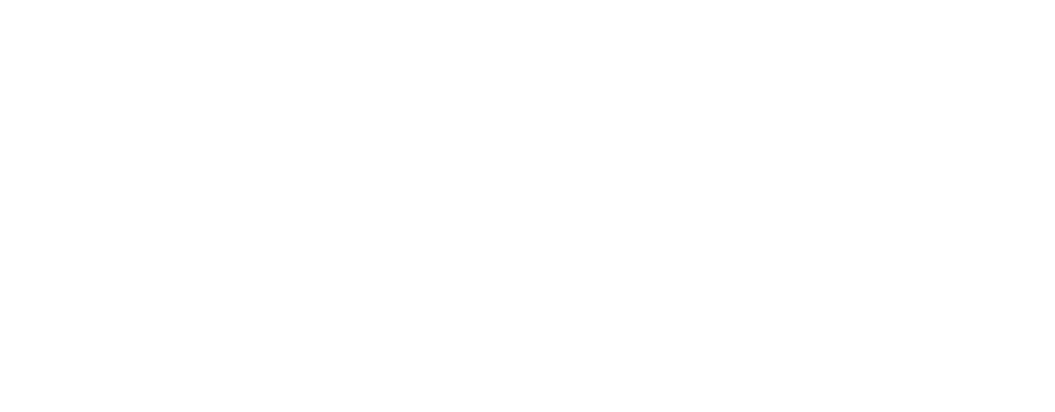
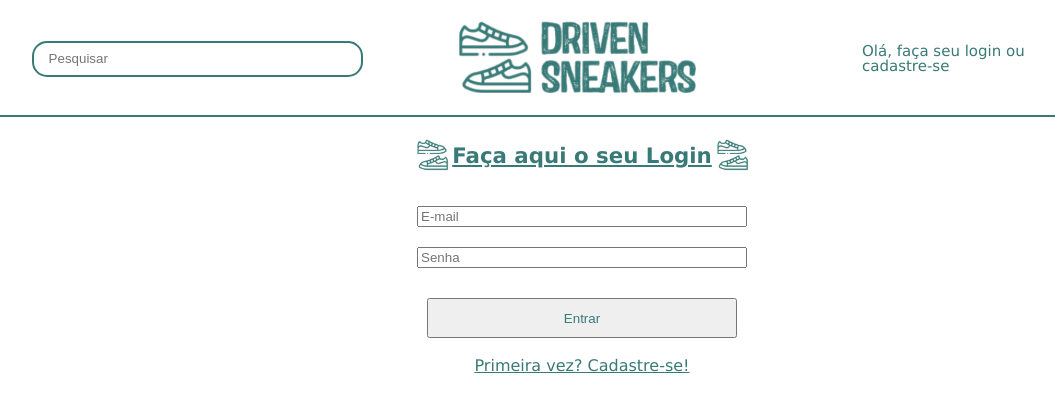
Before and after one commit to anarehder/driven-sneakers-front, a React (Create React App) app: page /signin in a window 1280 px wide. Before the commit this address had no page. Shown: the top 412 px of the page, without its empty margins (58-1113 px from the left). Built offline with nearby package versions, Linux system fonts and the light colour scheme.

Commit message:
create: signin signup

```diff
--- a/src/App.js
+++ b/src/App.js
@@ -3,19 +3,25 @@
 import CheckoutPage from "./pages/CheckoutPage/CheckoutPage";
 import HomePage from "./pages/HomePage/HomePage";
 import { BrowserRouter, Routes, Route } from "react-router-dom";
-
+import AuthProvider from "./context/UserContext";
+import SignUpPage from "./components/SignUp/SignUpPage";
+import SignInPage from "./components/SignIn/SignInPage";
 
 function App() {
   return (
-    <BrowserRouter>
-      <GlobalStyle />
-      <CartProvider>
+    <AuthProvider>
+      <BrowserRouter>
+        <GlobalStyle />
+        <CartProvider>
         <Routes>
           <Route path="/" element={<HomePage />} />
           <Route path="/checkout" element={<CheckoutPage />} />
+          <Route path="/signup" element={<SignUpPage />} />
+          <Route path="/signin" element={<SignInPage />} />
         </Routes>
-      </CartProvider>
-    </BrowserRouter>
+        </CartProvider>
+      </BrowserRouter>
+    </AuthProvider>
   );
 }
 
--- a/src/components/Header/Header.js
+++ b/src/components/Header/Header.js
@@ -1,11 +1,11 @@
-import { ScreenContainer, LogoContainer, BarContainer, InputContainer, SignUpContainer } from "./StyledHeader.js"
+import { ScreenContainer, LogoContainer, BarContainer, InputContainer, FunctionsContainer, SignUpContainer } from "./StyledHeader.js"
 import logoCompleta from "../../assets/logo_completa.png"
-import { Link } from "react-router-dom"
+import { Link, useNavigate } from "react-router-dom"
 
 export default function Header() {
+    const navigate = useNavigate()
     return (
         <ScreenContainer>
-
             <BarContainer>
                 <InputContainer>
                     <input placeholder="Pesquisar"></input>
@@ -15,14 +15,18 @@
                         <img src={logoCompleta} alt="logo" />
                     </Link>
                 </LogoContainer>
-                <SignUpContainer>
-                    <button>Cadastre-se</button>
-                    <button>Entrar</button>
+                <FunctionsContainer>
+                    <SignUpContainer onClick={() => navigate("/signin")}>
+                    <ion-icon name="person-circle-outline"></ion-icon>
+                    <span>Olá, faça seu login ou cadastre-se</span>
+                    </SignUpContainer>
+                    <>
                     <Link to={"/checkout"}>
                         <ion-icon name="cart-outline" ></ion-icon>
                     </Link>
                     <ion-icon name="exit-outline"></ion-icon>
-                </SignUpContainer>
+                    </>
+                </FunctionsContainer>
             </BarContainer>
         </ScreenContainer>
     )
--- a/src/components/Header/StyledHeader.js
+++ b/src/components/Header/StyledHeader.js
@@ -1,7 +1,6 @@
 import styled  from "styled-components";
 
 export const ScreenContainer = styled.div`
-    //background-color: #cecece;
     background-color: #fff;
     z-index: 1;
     position: fixed;
@@ -12,7 +11,7 @@
 `
 
 export const BarContainer = styled.div`
-    margin-top: 15px;
+    margin: 15px auto;
     display: flex;
     justify-content: space-between;
     align-items: center;
@@ -21,6 +20,7 @@
 `
 
 export const LogoContainer = styled.div`
+
     a{
         text-decoration: none;
         color: #000;
@@ -31,7 +31,7 @@
 `
 
 export const InputContainer = styled.div`
-    width: 310px;
+    width: 300px;
     input{
             height: 30px;
             width: 310px;
@@ -41,7 +41,7 @@
         }
 `
 
-export const SignUpContainer = styled.div`
+export const FunctionsContainer = styled.div`
     display: flex;
     align-items: center;
     width: 310px;
@@ -55,9 +55,36 @@
         background-color: #fff;
     }
     ion-icon{
-        width: 40px;
+        width: 45px;
         height: 40px;
         cursor: pointer;
         color: #387A77;
+        :hover{
+            color: #488b88;
+        }
+    }
+
+`
+
+export const SignUpContainer = styled.div`
+    display: flex;
+    flex-direction: row;
+    align-items: center;
+    justify-content: start;
+    cursor: pointer;
+    box-sizing: border-box;
+    span{
+        font-family: 'Lucida Sans', 'Lucida Sans Regular', Verdana, sans-serif;
+        font-size: 15px;
+        color: #387A77;
+        margin-left: 2px;
+    }
+    :hover{
+        span{
+            color: #488b88;
+        }
+        ion-icon{
+            color: #488b88;
+        }
     }
 `
--- /dev/null
+++ b/src/components/SignIn/SignInPage.js
@@ -0,0 +1,77 @@
+import Header from "../Header/Header";
+import {
+  ScreenContainer,
+  SignInContainer,
+  TitleContainer,
+  TitleText,
+} from "./StyleSignInPage";
+import { useState, useContext } from "react";
+import logo from "../../assets/logo.png";
+import { useNavigate, Link } from "react-router-dom";
+import { UserContext } from "../../context/UserContext";
+import { signin } from "../../services/auth";
+
+export default function SignUpPage() {
+  const [form, setForm] = useState({});
+  const { setUser } = useContext(UserContext);
+  const navigate = useNavigate();
+
+  function handleForm({ value, name }) {
+    setForm({
+      ...form,
+      [name]: value,
+    });
+  }
+
+  function handleSendForm(e) {
+    e.preventDefault();
+    signin(form).then((res) => {
+      if (res.data.message) {
+        return alert(res.data.message);
+      }
+
+      setUser(res.data.token);
+      navigate("/");
+    });
+  }
+  return (
+    <ScreenContainer>
+      <Header />
+      <SignInContainer>
+        <TitleContainer>
+          <img src={logo} alt="logo" />
+          <TitleText>
+            <h1>Faça aqui o seu Login</h1>
+          </TitleText>
+          <img src={logo} alt="logo" />
+        </TitleContainer>
+        <form>
+          <input
+            placeholder="E-mail"
+            name="email"
+            type="email"
+            onChange={(e) =>
+              handleForm({
+                name: e.target.name,
+                value: e.target.value,
+              })
+            }
+          />
+          <input
+            placeholder="Senha"
+            name="password"
+            type="password"
+            onChange={(e) =>
+              handleForm({
+                name: e.target.name,
+                value: e.target.value,
+              })
+            }
+          />
+          <button onClick={handleSendForm}>Entrar</button>
+        </form>
+        <Link to="/signup">Primeira vez? Cadastre-se!</Link>
+      </SignInContainer>
+    </ScreenContainer>
+  );
+}
--- /dev/null
+++ b/src/components/SignIn/StyleSignInPage.js
@@ -0,0 +1,54 @@
+import styled from "styled-components";
+
+export const ScreenContainer = styled.div`
+    margin-top: 116px;
+    background-color: #fff;
+`
+
+export const SignInContainer = styled.div`
+    display: flex;
+    flex-direction: column;
+    align-items: center;
+
+    form{
+        display: flex;
+        flex-direction: column;
+    }
+    input{
+        margin: 10px ;
+    }
+    button{
+        margin: 20px;
+        height: 40px;
+        width: 310px;
+        color: #387A77;
+    }
+    a{
+        color: #387A77;
+        font-family: 'Lucida Sans', 'Lucida Sans Regular', sans-serif;
+    }
+`
+
+export const TitleContainer = styled.div`
+    display: flex;
+    flex-direction: row;
+    align-items: center;
+    justify-content: center;
+    margin: 20px 0;
+    a{
+        text-decoration: none;
+        color: #000;
+    }
+    img {
+        max-width: 40px;
+    }
+`
+
+export const TitleText = styled.div`
+    font-family: 'Lucida Sans', 'Lucida Sans Regular', 'Lucida Grande', 'Lucida Sans Unicode', Geneva, Verdana, sans-serif;
+    font-size: 16pt;
+    font-weight: 700;
+    text-decoration: underline;
+    color: #387A77;
+
+`
--- /dev/null
+++ b/src/components/SignUp/SignUpPage.js
@@ -0,0 +1,88 @@
+import Header from "../Header/Header";
+import {
+  ScreenContainer,
+  SignInContainer,
+  TitleContainer,
+  TitleText,
+} from "./StyleSignUpPage";
+import { useState, useContext } from "react";
+import logo from "../../assets/logo.png";
+import { useNavigate, Link } from "react-router-dom";
+import { UserContext } from "../../context/UserContext";
+import { signin } from "../../services/auth";
+
+export default function SignUpPage() {
+  const [form, setForm] = useState({});
+  const { setUser } = useContext(UserContext);
+  const navigate = useNavigate();
+
+  function handleForm({ value, name }) {
+    setForm({
+      ...form,
+      [name]: value,
+    });
+  }
+
+  function handleSendForm(e) {
+    e.preventDefault();
+    signin(form).then((res) => {
+      if (res.data.message) {
+        return alert(res.data.message);
+      }
+
+      setUser(res.data.token);
+      navigate("/signin");
+    });
+  }
+  return (
+    <ScreenContainer>
+      <Header />
+      <SignInContainer>
+        <TitleContainer>
+          <img src={logo} alt="logo" />
+          <TitleText>
+            <h1>Faça seu Cadastro</h1>
+          </TitleText>
+          <img src={logo} alt="logo" />
+        </TitleContainer>
+        <form>
+        <input
+          placeholder="Nome"
+          name="name"
+          type="text"
+          onChange={(e) =>
+            handleForm({
+              name: e.target.name,
+              value: e.target.value,
+            })
+          }
+        />
+          <input
+            placeholder="E-mail"
+            name="email"
+            type="email"
+            onChange={(e) =>
+              handleForm({
+                name: e.target.name,
+                value: e.target.value,
+              })
+            }
+          />
+          <input
+            placeholder="Senha"
+            name="password"
+            type="password"
+            onChange={(e) =>
+              handleForm({
+                name: e.target.name,
+                value: e.target.value,
+              })
+            }
+          />
+          <button onClick={handleSendForm}>Entrar</button>
+        </form>
+        <Link to="/signin">Ja possui cadastro? Faça seu Login.</Link>
+      </SignInContainer>
+    </ScreenContainer>
+  );
+}
--- /dev/null
+++ b/src/components/SignUp/StyleSignUpPage.js
@@ -0,0 +1,54 @@
+import styled from "styled-components";
+
+export const ScreenContainer = styled.div`
+    margin-top: 116px;
+    background-color: #fff;
+`
+
+export const SignInContainer = styled.div`
+    display: flex;
+    flex-direction: column;
+    align-items: center;
+
+    form{
+        display: flex;
+        flex-direction: column;
+    }
+    input{
+        margin: 10px ;
+    }
+    button{
+        margin: 20px;
+        height: 40px;
+        width: 310px;
+        color: #387A77;
+    }
+    a{
+        color: #387A77;
+        font-family: 'Lucida Sans', 'Lucida Sans Regular', sans-serif;
+    }
+`
+
+export const TitleContainer = styled.div`
+    display: flex;
+    flex-direction: row;
+    align-items: center;
+    justify-content: center;
+    margin: 20px 0;
+    a{
+        text-decoration: none;
+        color: #000;
+    }
+    img {
+        max-width: 40px;
+    }
+`
+
+export const TitleText = styled.div`
+    font-family: 'Lucida Sans', 'Lucida Sans Regular', 'Lucida Grande', 'Lucida Sans Unicode', Geneva, Verdana, sans-serif;
+    font-size: 16pt;
+    font-weight: 700;
+    text-decoration: underline;
+    color: #387A77;
+
+`
--- /dev/null
+++ b/src/context/UserContext.js
@@ -0,0 +1,13 @@
+import { createContext, useState } from "react";
+
+export const UserContext = createContext();
+
+export default function AuthProvider({ children }) {
+  const [user, setUser] = useState("");
+
+  return (
+    <UserContext.Provider value={{ user, setUser }}>
+      {children}
+    </UserContext.Provider>
+  );
+}
--- /dev/null
+++ b/src/services/auth.js
@@ -0,0 +1,15 @@
+import axios from "axios";
+
+const BASE_URL = "http://localhost:5000";
+
+export function signup(body) {
+  const response = axios.post(`${BASE_URL}/sign-up`, body);
+  return response;
+}
+
+export function signin(body) {
+  const response = axios.post(`${BASE_URL}/sign-in`, body).catch((error) => {
+    return error.response;
+  });
+  return response;
+}
```
